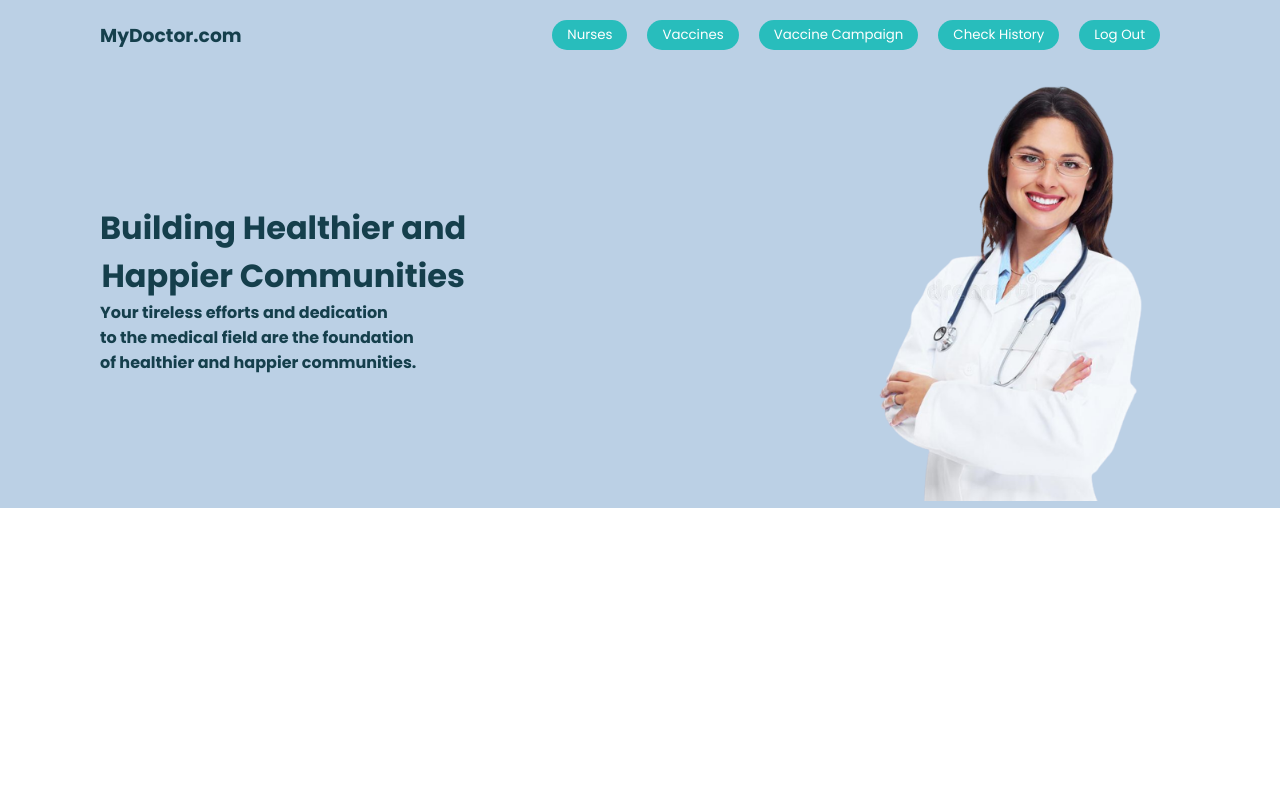
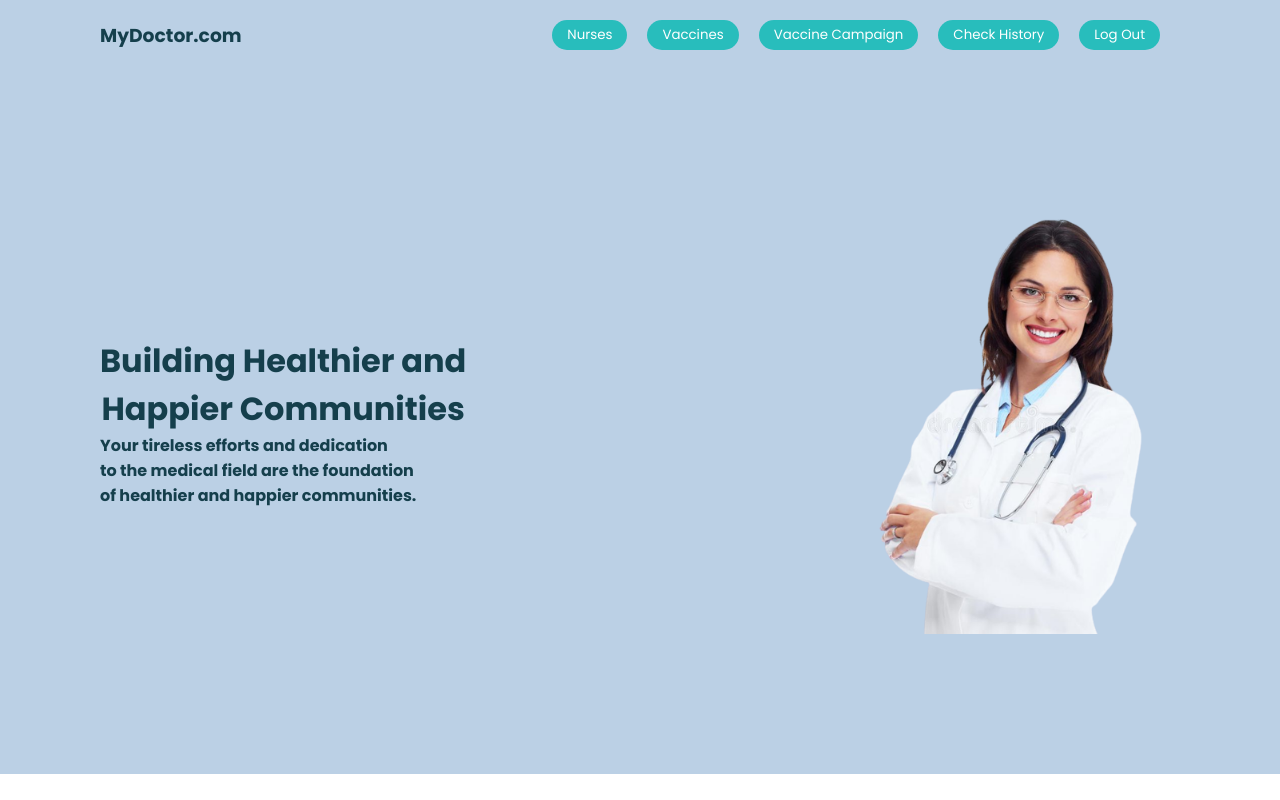
Before and after one commit to Muhammad-Hammad-Asghar-56/MyDoctor, a React (Create React App) app in the folder frontend/: page /admin in a window 1280 px wide. Built offline with nearby package versions, Linux system fonts and the light colour scheme.

Commit message:
hammad uth ja

```diff
--- a/frontend/src/components/Hero/HeroSection.css
+++ b/frontend/src/components/Hero/HeroSection.css
@@ -1,5 +1,6 @@
 .heroSection {
   width: 100%;
+  height: 88vh;
   display: flex;
   align-items: center;
   justify-content: space-between;
```
